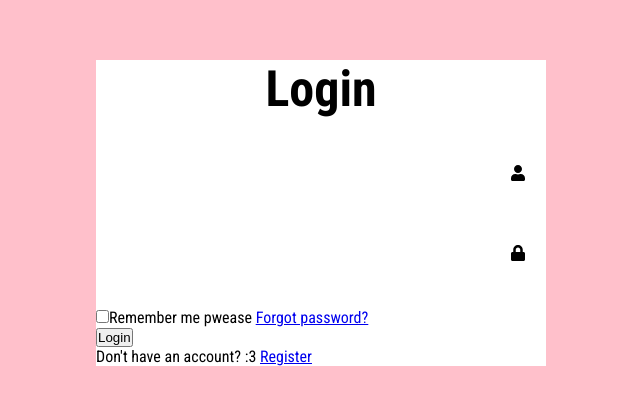
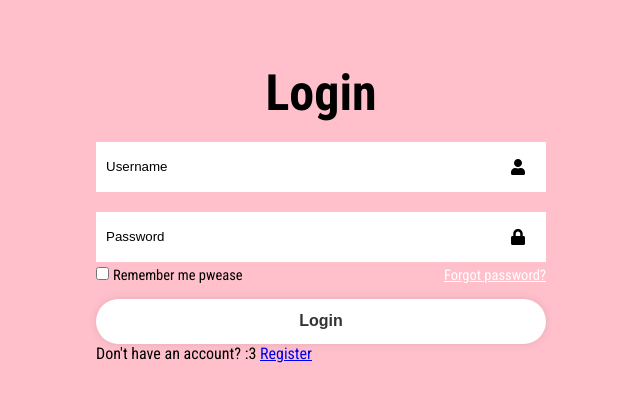
Before and after one commit to sahua3/Megahack2024, a React (Create React App) app in the folder megahack2024/: page / in a window 1280 px wide. Shown: the part 187-592 px from the top of the page, without its empty margins (319-959 px from the left). Built offline with nearby package versions, Linux system fonts and the light colour scheme.

Commit message:
loginform.css udpated

```diff
--- a/megahack2024/src/components/LoginForm/LoginForm.css
+++ b/megahack2024/src/components/LoginForm/LoginForm.css
@@ -1,6 +1,6 @@
 .wrapper {
     width: 450px;
-    background: white;
+    background: none;
     color: #000;
 }
 
@@ -13,7 +13,8 @@
     position: relative;
     width: 100%;
     height: 50px;
-    margin: 30px 0;
+    background: white;
+    margin: 20px 0;
 }
 
 .input-box input {
@@ -21,14 +22,13 @@
     height: 100%;
     background: transparent;
     border: black;
-    outline: black;
-    border-radius: 2px solid rgba(255,255,255,.2);
+    outline: none;
+    border: 10px solid rgba(255,255,255,.2);
     border-radius: 40px;
-    font-size: 16px;
 }
 
 .input-box input::placeholder {
-    color: #fff;
+    color: #000;
 }
 
 .input-box .icon {
@@ -38,3 +38,34 @@
     transform: translateY(-50%);
     font-size: 16px;
 }
+
+.wrapper .remember-forgot {
+    display: flex;
+    justify-content: space-between;
+    font-size: 14.5px;
+    margin: -15px 0 15px;
+}
+
+.remember-forgot label input {
+    accent-color: #fff;
+    margin-right: 4px;
+}
+
+.remember-forgot a {
+    color: #fff;
+    text-decoration: underline;
+}
+
+.wrapper button {
+    width: 100%;
+    height: 45px;
+    background: #fff;
+    border: none;
+    outline: none;
+    border-radius: 40px;
+    box-shadow: 0 0 10px rgba(0,0,0,.1);
+    cursor: pointer;
+    font-size: 16px;
+    color: #333;
+    font-weight: 700;
+}
```
